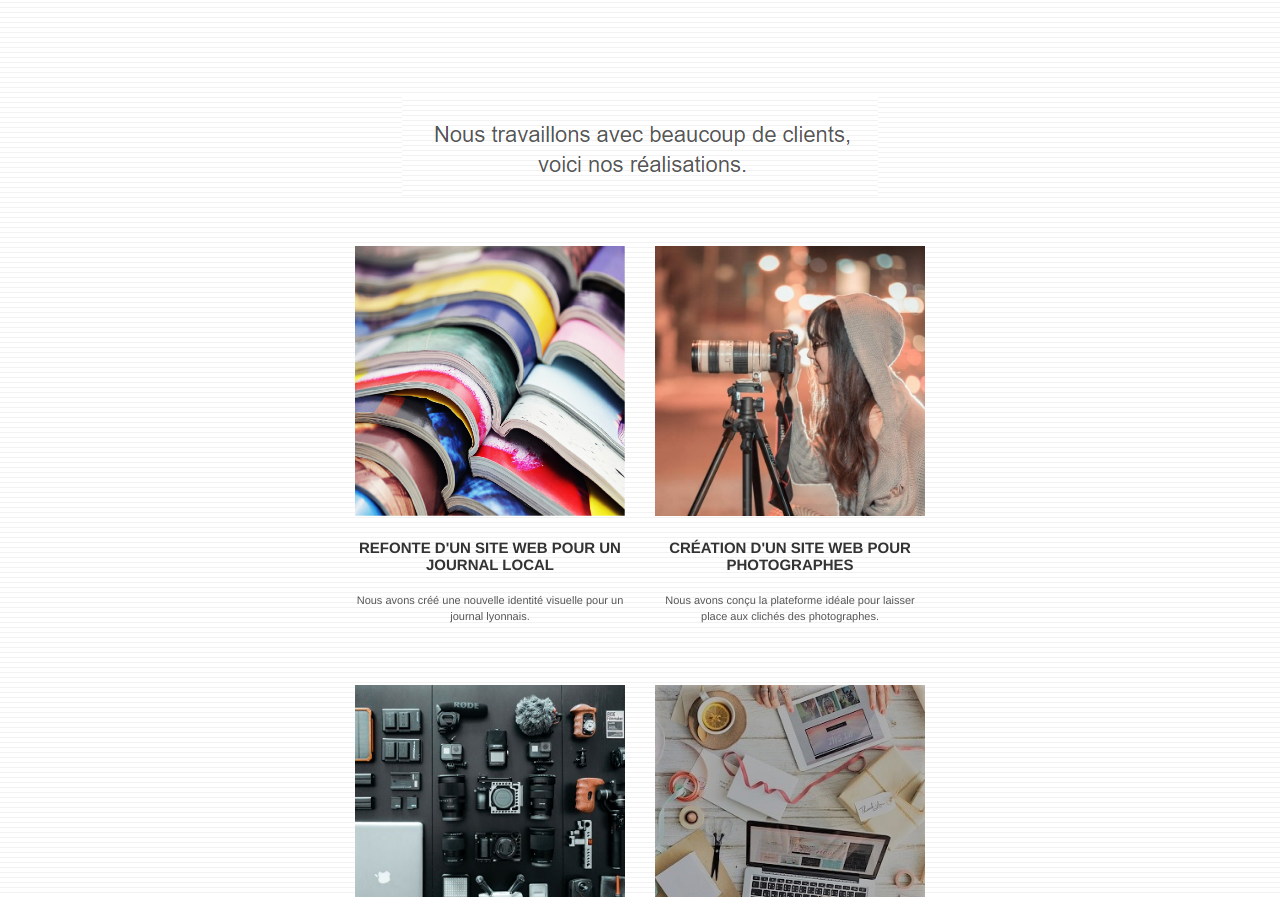
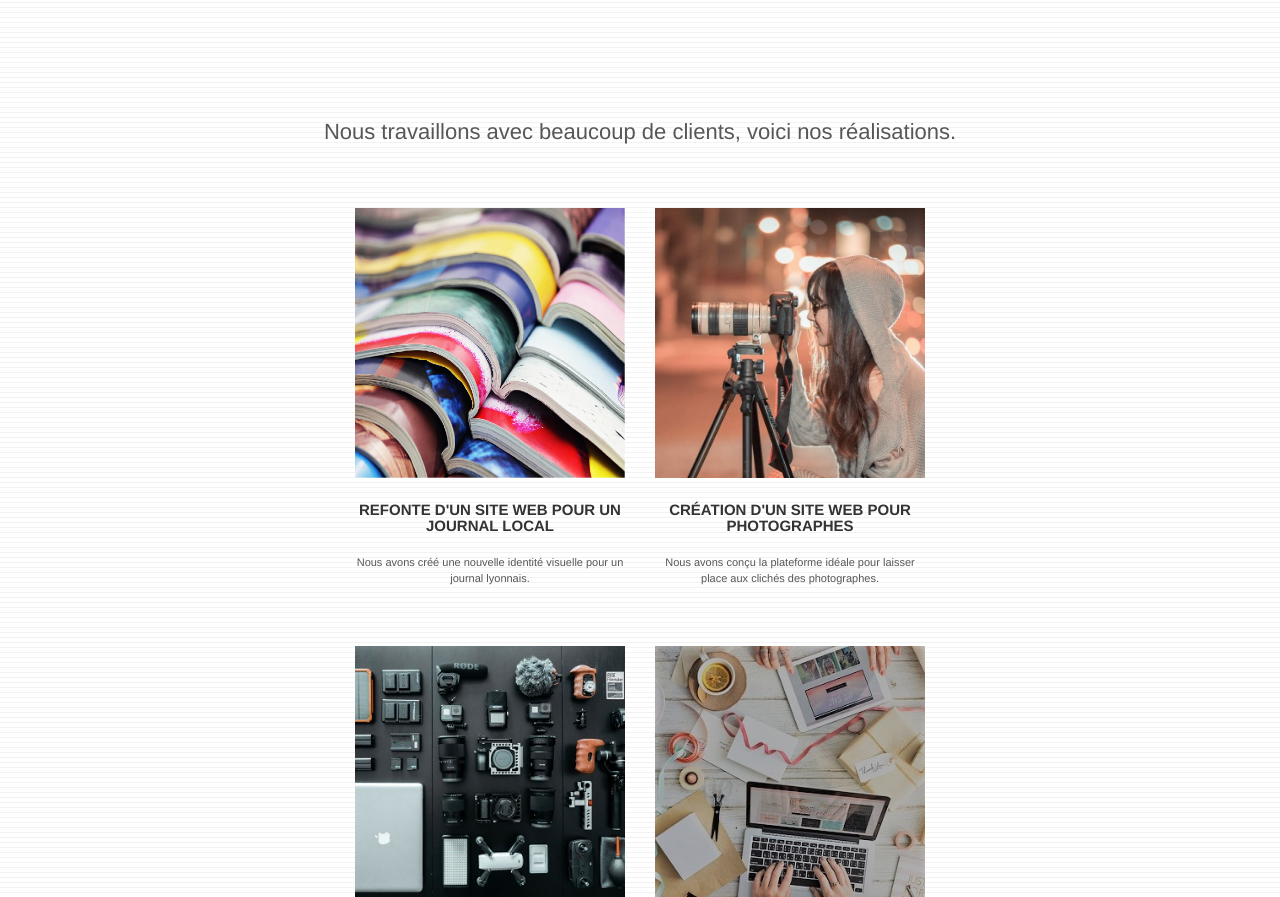
Before and after one commit to Ivory-Kain/JAKOBEKWojtek_10032021, a plain HTML site: page index.html in a window 1280 px wide. Shown: the part 1545-2442 px from the top of the page. Drawn offline with Linux system fonts and the light colour scheme.

Commit message:
Opti Bloc 4 portfolio HTML

```diff
--- a/index.html
+++ b/index.html
@@ -222,10 +222,10 @@
         <div class="container bloc-lg">
           <div class="row">
             <div class="col-sm-12 text-center">
-              <img
-                alt="agence web, agence web lyon, web design lyon, stratégie web"
-                src="img/title2.png"
-              />
+              <h2>
+                Nous travaillons avec beaucoup de clients, voici nos
+                réalisations.
+              </h2>
             </div>
           </div>
           <div class="row tight-width-whitespace portfolio-row">
@@ -240,6 +240,7 @@
                   src="img/1.jpg"
                   alt="lyon web design logo agence web meilleure agence et refonte site web journal"
                   class="img-responsive portfolio-thumb"
+                  title="refonte site web journal"
               /></a>
               <h3 class="mg-md text-center">
                 Refonte d'un site web pour un journal local
@@ -260,6 +261,7 @@
                   src="img/2.jpg"
                   class="img-responsive portfolio-thumb"
                   alt="lyon web design logo agence web meilleure agence, Création d'un site web pour photographes"
+                  title="Création d'un site web pour photographes"
               /></a>
               <h3 class="mg-md text-center">
                 Création d'un site web pour photographes
@@ -282,6 +284,7 @@
                   src="img/3.bmp"
                   class="img-responsive portfolio-thumb"
                   alt="lyon web design logo agence web meilleure agence, Création d'un site web pour voyageur"
+                  title="Création d'un site web pour voyageur"
               /></a>
               <h3 class="mg-md text-center">
                 Création d'un site internet pour un voyageur
@@ -302,6 +305,7 @@
                   src="img/4.bmp"
                   class="img-responsive portfolio-thumb"
                   alt="lyon web design logo agence web meilleure agence, Création d'un site web pour agence de mariage"
+                  title="Création d'un site web pour agence de mariage"
               /></a>
               <h3 class="mg-md text-center">
                 Conception d'un site pour une agence de mariage
```
